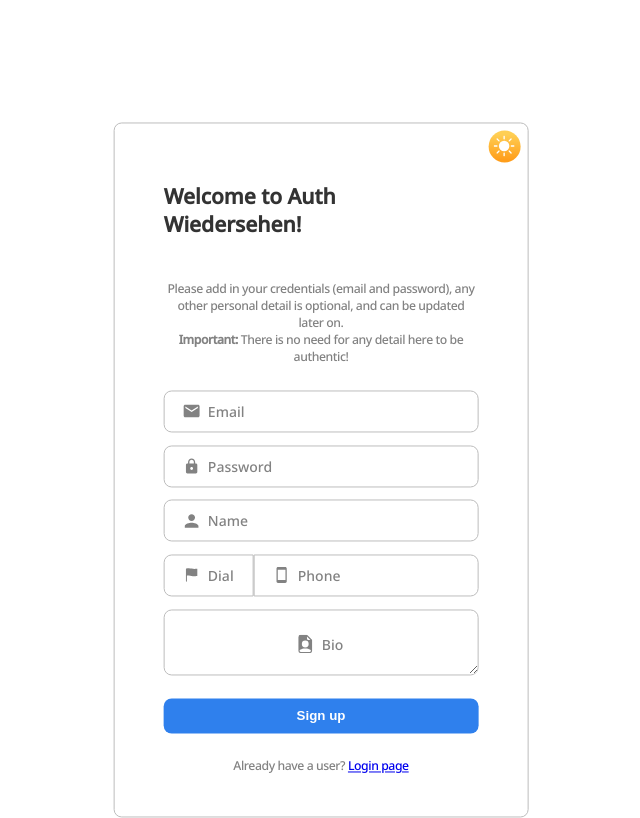
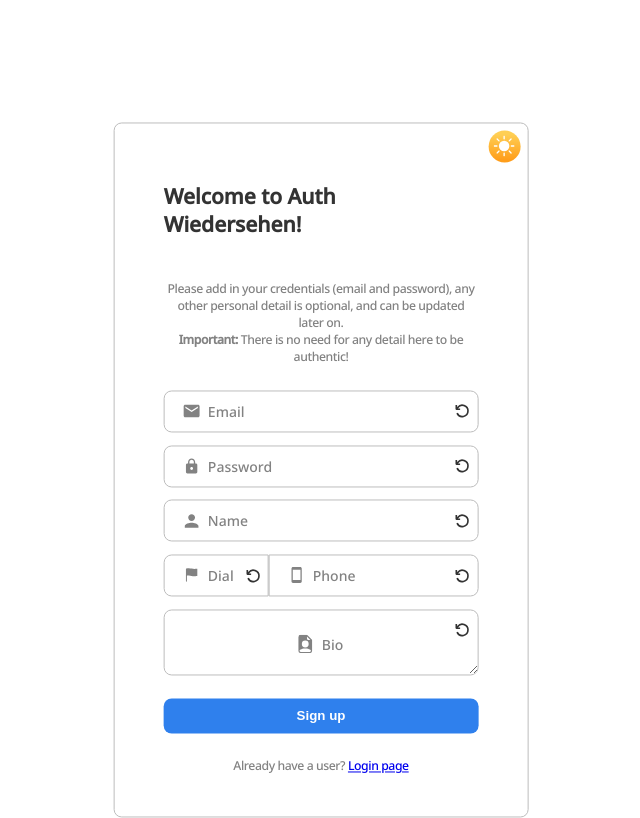
Before and after one commit to Cedrus81/ChatApp-frontend, a React (Vite) app: page /signup in a window 1280 px wide. Shown: the whole page, without its empty margins (347-987 px from the left). Built offline with nearby package versions, Linux system fonts and the light colour scheme.

Commit message:
added reset field functionality, fixed unrequired fields misbehaving

```diff
--- a/src/assets/scss/cmps/input-box.scss
+++ b/src/assets/scss/cmps/input-box.scss
@@ -64,12 +64,33 @@
         padding-inline-start: 1em;
         text-align: start;
     }
+    .reset-field{
+        cursor: pointer;
+        display: flex;
+        justify-content: center;
+        align-items: center;
+        position: absolute;
+        top: 21px;
+        right: 16px;
+        transform: translate(50%, -50%);
+        width: 2.1rem;
+        height: 2.1rem;
+        border: 0;
+        border-radius: 100%;
+        background-color: transparent;
+        transition: 0.2s;
+        svg{
+            font-size: 1.3rem;
+        }
+        &:hover{
+            background-color: #bdbdbd67;
+        }
+    }
 }
 
 .divided-input-box{
     display: flex;
     .input-box.left{
-        flex: 1;
         input{
             border-top-right-radius: 0;
             border-bottom-right-radius: 0;
@@ -79,7 +100,6 @@
         }
     }
     .input-box.right{
-       flex: 2.5;
         input{
             border-top-left-radius: 0;
             border-bottom-left-radius: 0;
--- a/src/cmps/InputBoxRHF.tsx
+++ b/src/cmps/InputBoxRHF.tsx
@@ -1,4 +1,5 @@
 import { FieldError, UseFormRegisterReturn } from "react-hook-form"
+import { VscDebugRestart } from "react-icons/vsc"
 import { FieldData } from "../types"
 import { useMemo } from "react"
 
@@ -8,15 +9,16 @@ type InputBoxRHFProps = {
     error: FieldError | (Record<string, Partial<{ type: string | number; message: string; }>> & Partial<{ type: string | number; message: string; }>) | undefined
     isDirty: boolean | undefined
     currVal: string
+    resetField: () => void
 }
 
-function InputBoxRHF({register, data, error, isDirty, currVal}: InputBoxRHFProps) {
+function InputBoxRHF({register, data, error, isDirty, currVal, resetField}: InputBoxRHFProps) {
     const {id, icon, title, flexRatio, list} = data
     function shouldDisplayError(){
         return error && isDirty
     }
     const memoizedInputBox = useMemo(()=>{
-      console.log(id, 'rendered')
+      const resetIcon = <VscDebugRestart />
       return(
         <div className={`input-box ${flexRatio === 1 ? 'left' : flexRatio && flexRatio > 1 ? 'right' : ''}`} style={{ flex: flexRatio}}>
         {id === 'bio' && <textarea
@@ -37,7 +39,8 @@ function InputBoxRHF({register, data, error, isDirty, currVal}: InputBoxRHFProps
         className={isDirty ? 'floating' : ''}
         autoComplete={id === 'password' ? 'current-password' : ''} />}
 
-        <label htmlFor={id} data-theme={`background text ${shouldDisplayError() ? ' error text' : ''}`}>{icon}{id.charAt(0).toUpperCase() + id.slice(1)}</label>
+        <label htmlFor={id} data-theme={`background text ${shouldDisplayError() ? 'error' : ''}`}>{icon}{id.charAt(0).toUpperCase() + id.slice(1)}</label>
+        <button className="reset-field" data-theme="headline" onClick={resetField}>{resetIcon}</button>
         {shouldDisplayError() && <p className="error-msg" data-theme="error text">{error?.message?.toString()}</p>}
     </div>
       )
--- a/src/schemas/index.ts
+++ b/src/schemas/index.ts
@@ -20,8 +20,8 @@ yup.addMethod(yup.string, 'fromCountryList', function(message){
 export const signupSchema = yup.object().shape({
     email: yup.string().email('Must be a valid email').required('Required'),
     password: yup.string().min(5).max(20).matches(passwordRules, '5-20 chars, from which: 1 uppercase, 1 lowercase, 1 number').required('Required'),
-    bio: yup.string().min(25, 'Must be at least 25 character long'),
-    name: yup.string().min(2, 'Must be longer'),
+    bio: yup.string().matches(/^.{0}|.{25}$/, 'Must be at least 25 character long'),
+    name: yup.string().matches(/^(?:[A-Za-z]+(?:\s+[A-Za-z]+)*)?$/, 'Must be a valid name'),
     dial: yup.string().fromCountryList('Unknown code'),
-    phone: yup.string().matches(/^\d{10}/, '10 digits, only numbers')
+    phone: yup.string().matches(/^.{0}|^\d{10}/, '10 digits, only numbers')
 })
--- a/src/views/Signup.tsx
+++ b/src/views/Signup.tsx
@@ -55,7 +55,7 @@ function Signup() {
             {
                 id: 'phone',
                 icon: <IoMdPhonePortrait />,
-                flexRatio: 2.5,
+                flexRatio: 2,
                 title: '10 digits length, e.g. 0541234567'
             }
         ],
@@ -65,7 +65,8 @@ function Signup() {
     ]
 
     function onSubmit(data: SignupFormValues){
-        console.log(data)
+        console.log('success',data)
+
         // todo dispatch and action and redirect after
         reset()
         // actions.resetForm()
@@ -78,7 +79,6 @@ function Signup() {
                   </option>
                 )}
             </datalist>, [countries])
-            console.log('form rendered')
   return (
     <main className='login window'>
         <ThemeToggle dispatch={dispatch} />
@@ -92,7 +92,7 @@ function Signup() {
             // todo: add error handling logic
             console.log('serverside errors etc. logic should be here', e)})}>
             {fields.map((field) => { return (
-                <div className={field.length > 1 ? 'divided-input-box' : 'full-input-box'}>
+                <div key={`${field[0].id}-container`} className={field.length > 1 ? 'divided-input-box' : 'full-input-box'}>
                 {field.map(data => {
                     return (
                         <InputBoxRHF
@@ -102,6 +102,7 @@ function Signup() {
                         error={errors[data.id as keyof typeof errors]}
                         isDirty={dirtyFields[data.id as keyof typeof dirtyFields]}
                         currVal={getValues(data.id as keyof SignupFormValues)}
+                        resetField={()=>resetField(data.id as keyof SignupFormValues)}
                         />
                     )
             })}
```
